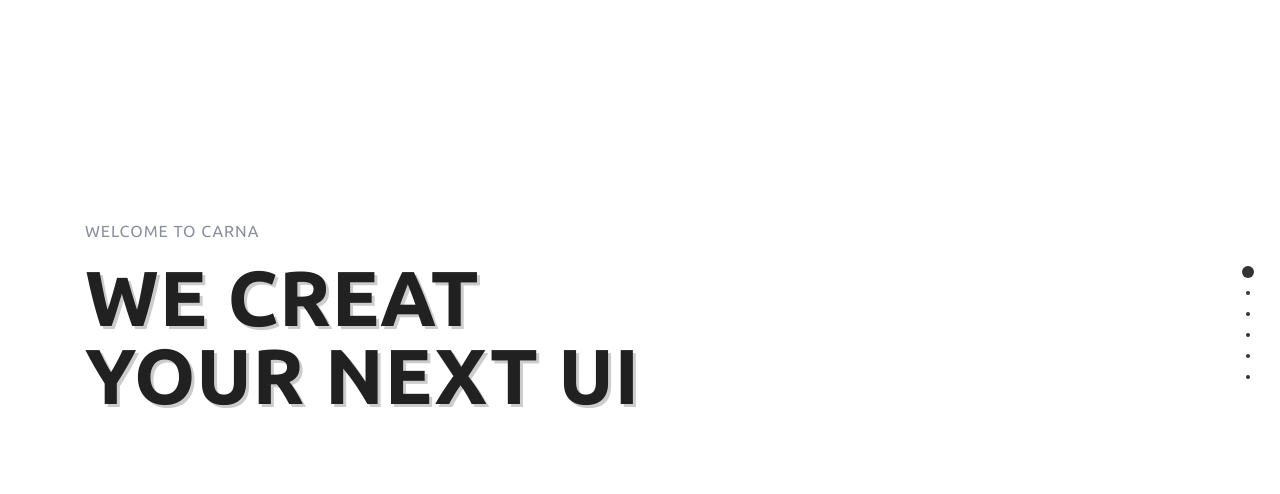
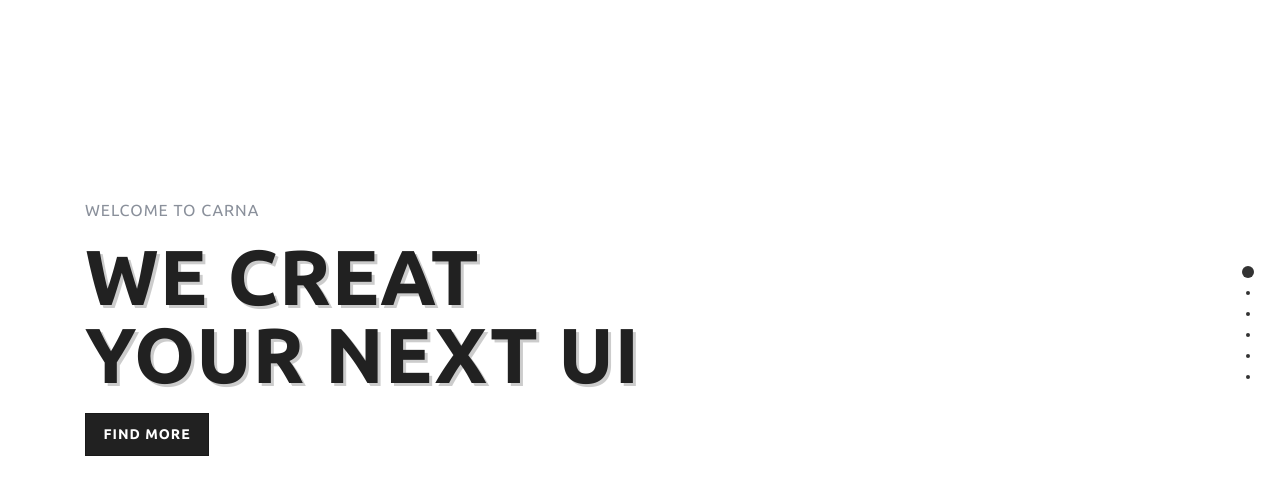
Before and after one commit to oscar79/deacarnarepo, a plain HTML site: page __!iindex6.html in a window 1280 px wide. Shown: the part 76-570 px from the top of the page. Drawn offline with nearby package versions, Linux system fonts and the light colour scheme.

Commit message:
Clean up

```diff
--- a/__!iindex6.html
+++ b/__!iindex6.html
@@ -51,10 +51,11 @@
         </header>
         <!-- end header -->
         <div id="fullpage" class="wrapper">
-            <div class="section story-bg" data-story-bg="hero-img/hero1" id="section0" height: 100% data-bg-position="center center" data-bg-size="cover">
+            <div class="section story-bg" data-story-bg="hero-img/hero1" id="section0" data-bg-position="center center" data-bg-size="cover">
                 <div class="myContent intro">
                     <h5 class="small-title"> welcome to carna </h5>
                     <h1 class="intro-title">we creat <br> your next UI</h1>
+                    <a href="#section1" class="intro-more scrollTo btn-main medium">find more</a>
                 </div>
             </div>
             <div class="section bg-pattern" id="section1">
```
